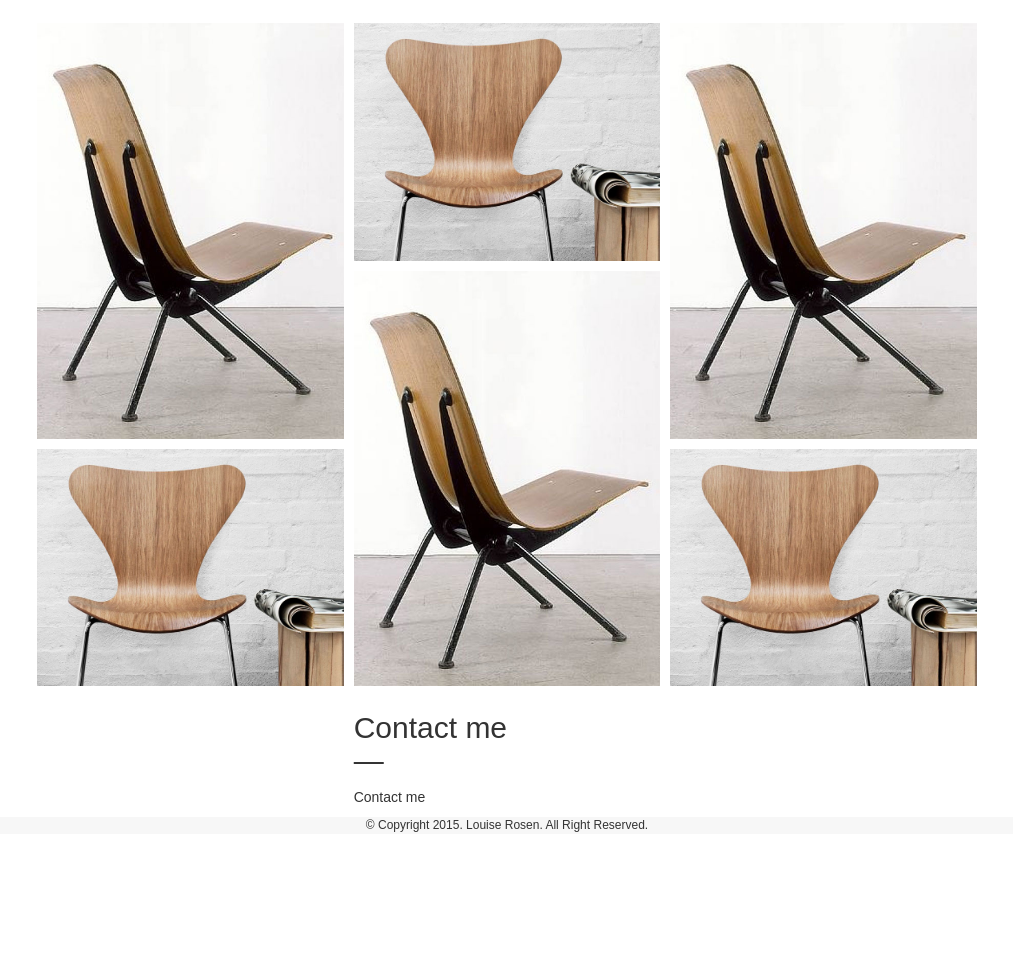
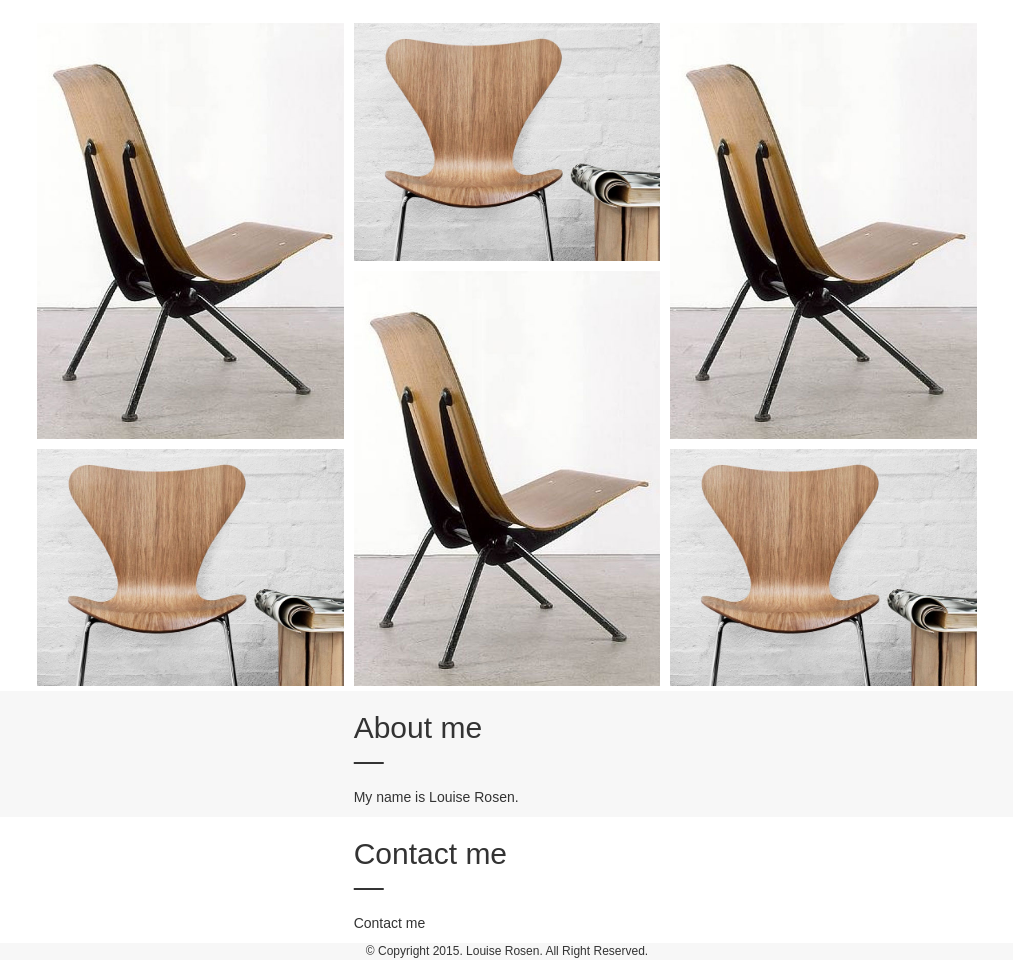
Before and after one commit to louiserosen/louiserosen.me, a plain HTML site: page index.html in a window 1280 px wide. Shown: the part 83-1043 px from the top of the page, without its empty margins (133-1146 px from the left). Before the commit the page ends 917 px from the top, so only its background shows below. Drawn offline with Linux system fonts and the light colour scheme.

Commit message:
Revert "about me removed"
This reverts commit 268fb8cb3fead144ebf0875ed1475e115bf30e42.

```diff
--- a/index.html
+++ b/index.html
@@ -60,6 +60,17 @@
 		</div>
 	</div>
 
+	<div class="secondary-bg">
+		<div class="container">
+			<div class="row">
+				<div class="col-sm-8 col-sm-offset-4">
+					<h2>About me <br>—</h2>
+					<p>My name is Louise Rosen.</p>
+				</div>
+			</div>
+		</div>
+	</div>
+
 	<div class="container">
 		<div class="row">
 			<div class="col-sm-8 col-sm-offset-4">
```
